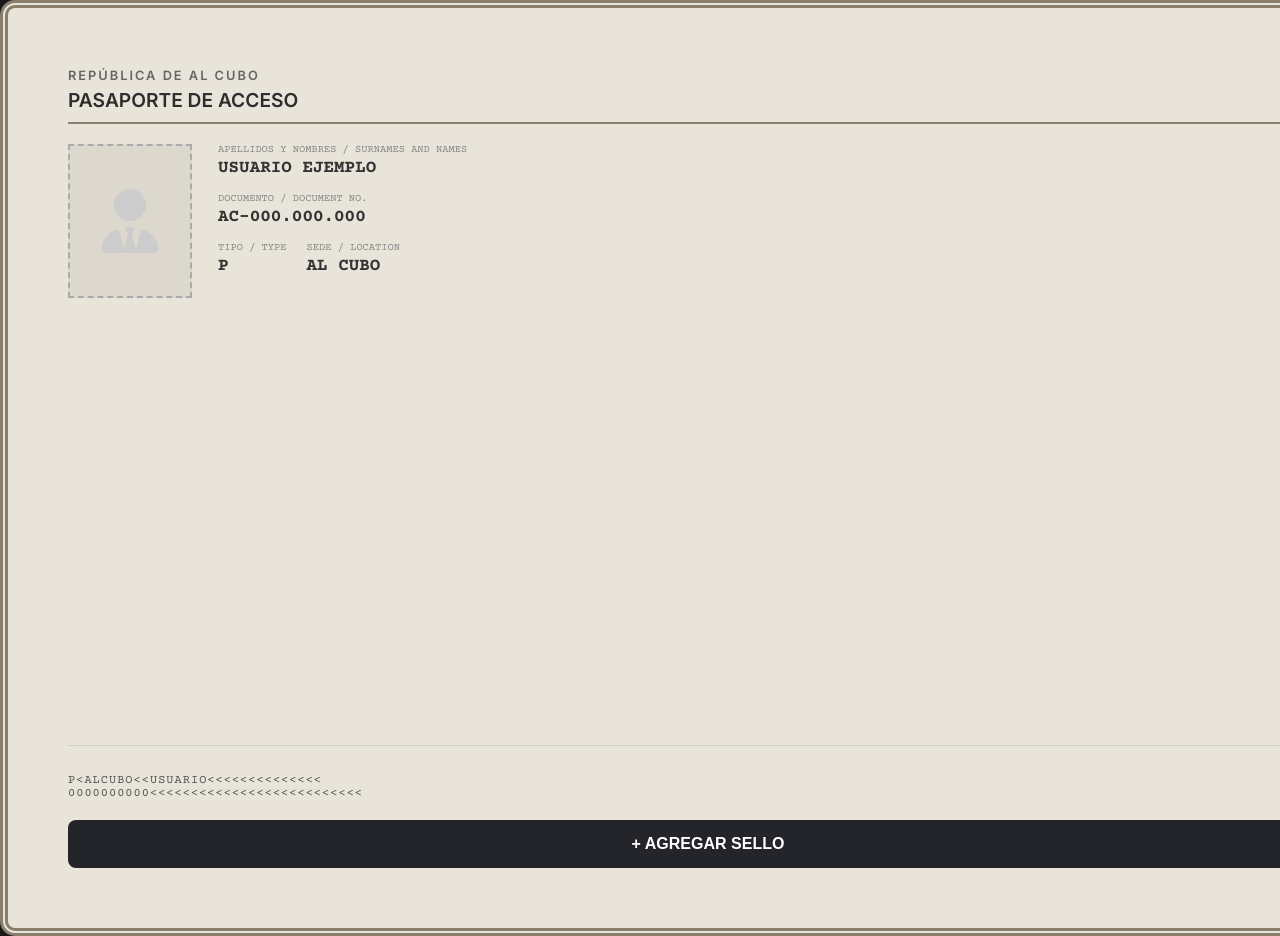
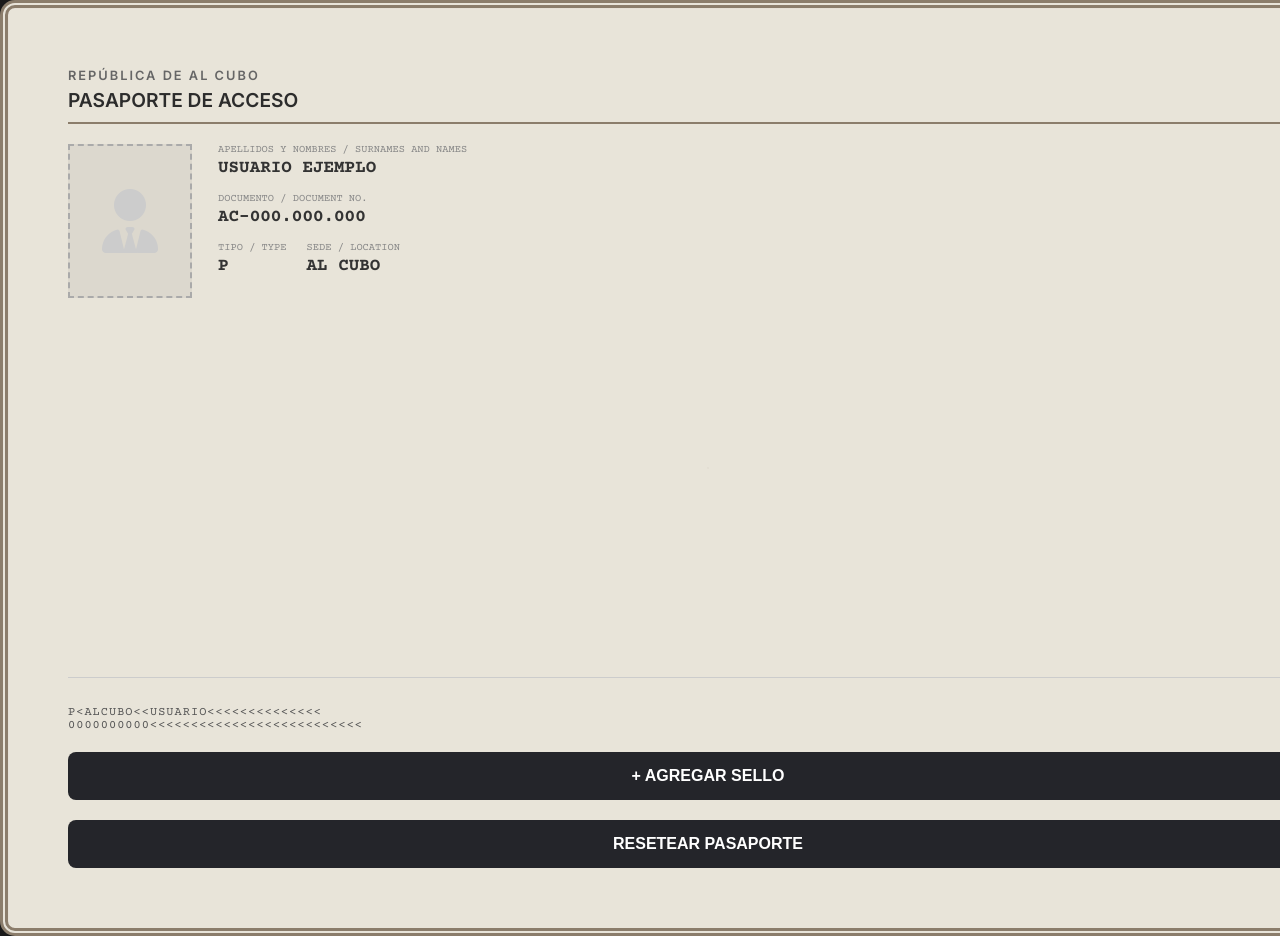
Before and after one commit to Nickdiaz14/al_cubo, a Flask app: page /pasaporte in a window 1280 px wide; the page is wider, and only the part inside the window is pictured. Run offline with Flask 3, Linux system fonts and the light colour scheme; some libraries are stand-ins or nearby versions.

Commit message:
Agregar opción de resetear pasaporte

```diff
--- a/app.py
+++ b/app.py
@@ -185,6 +185,26 @@ def registrar_sello():
     finally:
         if conn: conn.close()
 
+@app.route('/pasaporte/<passport_code>/reset', methods=['POST'])
+def resetear_pasaporte_api(passport_code):
+    conn = get_db_connection()
+    if not conn: return jsonify({"status": "error", "message": "Error BD"}), 500
+    try:
+        cursor = conn.cursor()
+        # Reseteamos todos los sellos a False
+        cursor.execute("""
+            UPDATE sellos_pasaporte_al_cubo
+            SET sello_1 = FALSE, sello_2 = FALSE, sello_3 = FALSE,
+                sello_4 = FALSE, sello_5 = FALSE, sello_6 = FALSE
+            WHERE passport_code = %s
+        """, (passport_code,))
+        conn.commit()
+        return jsonify({"status": "success"})
+    except Exception as e:
+        return jsonify({"status": "error", "message": str(e)}), 500
+    finally:
+        if conn: conn.close()
+
 # --- NUEVA RUTA PARA EL BOTÓN DE RECARGAR ---
 @app.route('/recargar_db', methods=['POST'])
 def recargar_db():
--- a/static/js/pasaporte.js
+++ b/static/js/pasaporte.js
@@ -151,3 +151,24 @@ function onScanSuccess(decodedText, decodedResult) {
         html5QrCode.resume();
     });
 }
+
+function resetearPasaporte() {
+    if (!confirm("¿Estás seguro de que deseas resetear el pasaporte?")) {
+        return;
+    }
+    fetch(`/pasaporte/${PASSPORT_CODE}/reset`, {
+        method: 'POST'
+    })
+    .then(response => {
+        if (response.ok) {
+            localStorage.removeItem(STORAGE_KEY);
+            window.location.reload();
+        } else {
+            alert("Error al resetear el pasaporte");
+        }
+    })
+    .catch(err => {
+        console.error(err);
+        alert("Error de conexión");
+    });
+}
--- a/templates/pasaporte.html
+++ b/templates/pasaporte.html
@@ -83,6 +83,7 @@
         </div>
 
         <button class="btn-scan" onclick="abrirEscaner()">+ AGREGAR SELLO</button>
+        <button class="btn-scan" onclick="resetearPasaporte()">RESETEAR PASAPORTE</button>
     </div>
 
     <!-- Scanner Overlay -->
```
